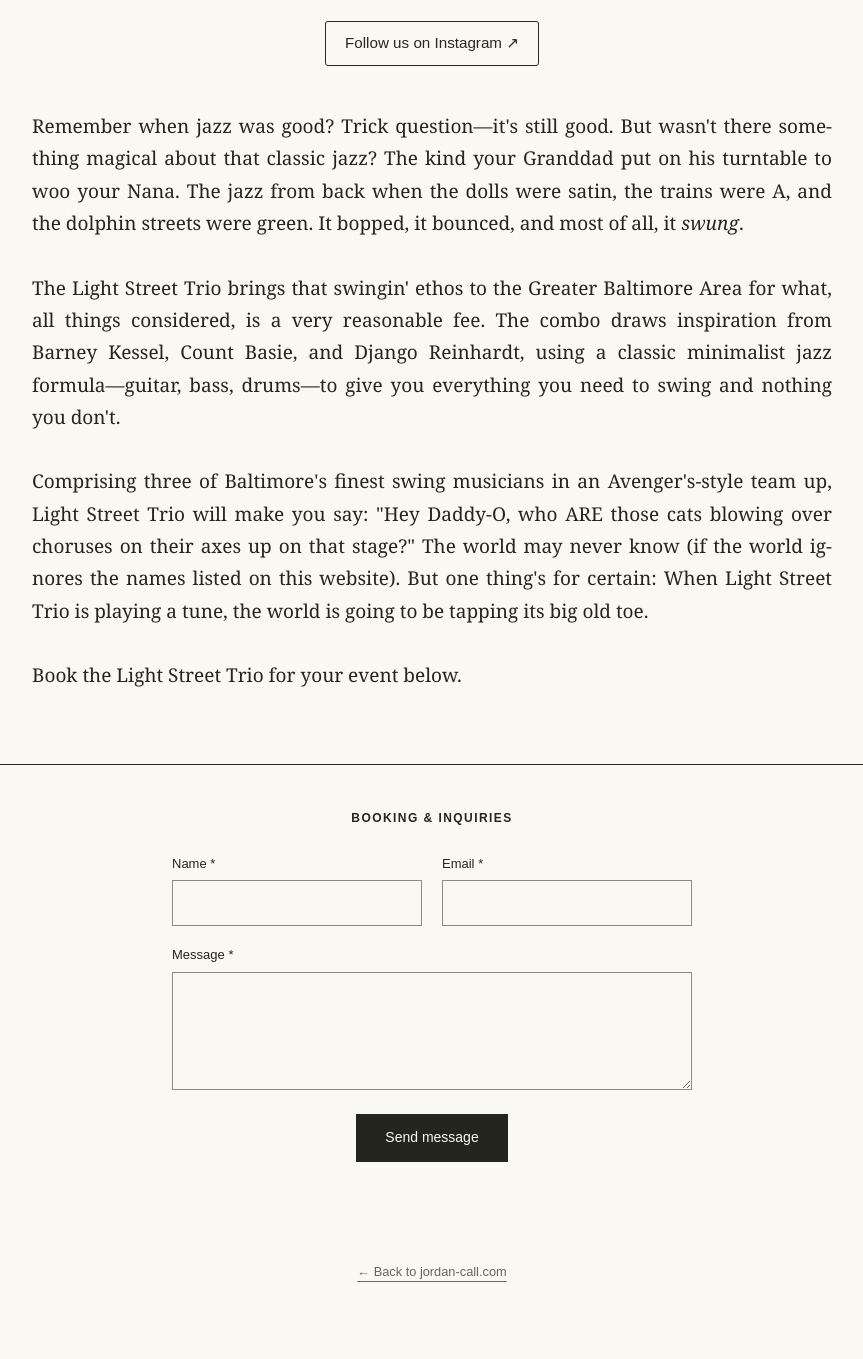
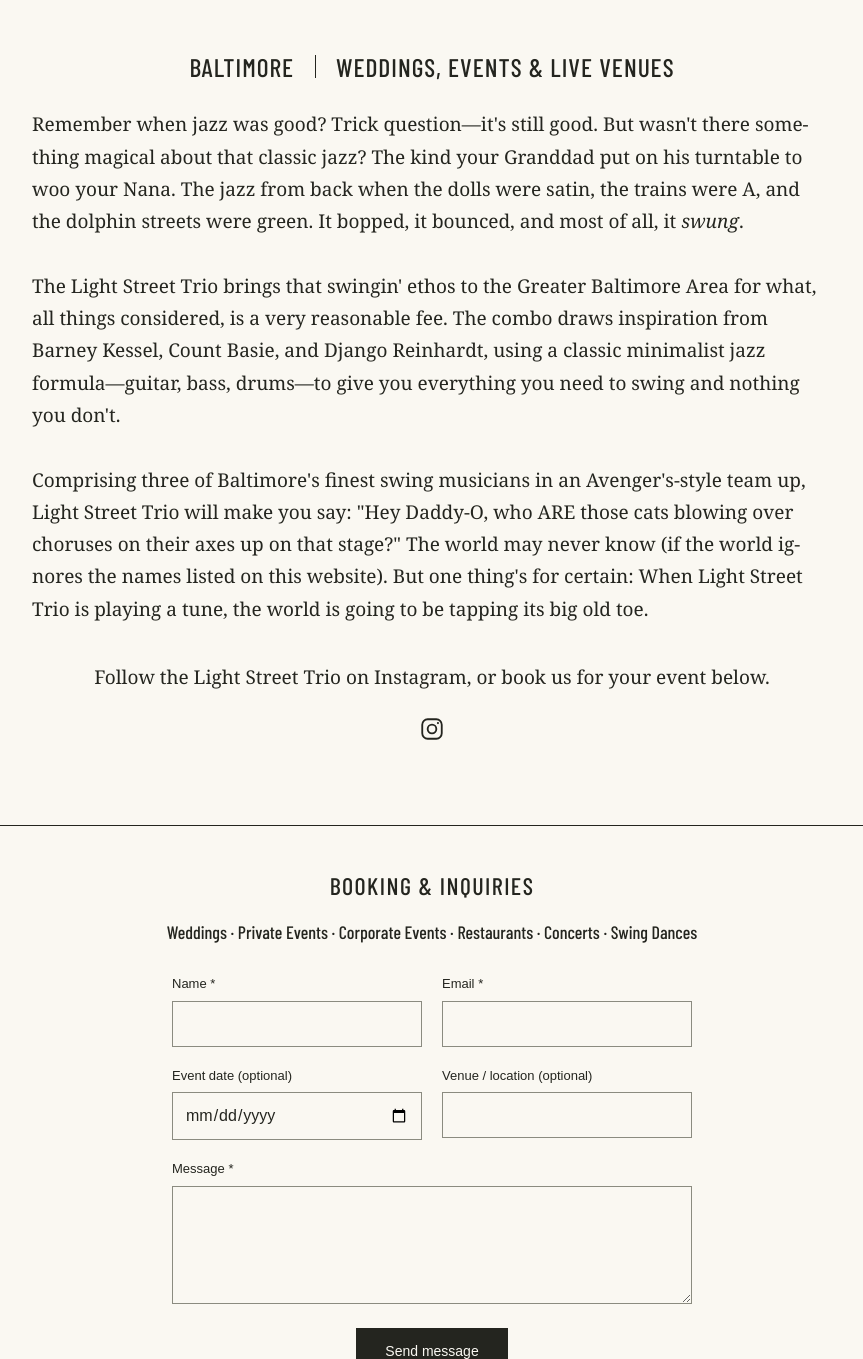
Before and after one commit to jordcall/jordcall.github.io, a website: page light-street-trio/index.html in a window 1280 px wide. Shown: the part 1121-2480 px from the top of the page, without its empty margins (208-1071 px from the left). Before the commit the page ends 2418 px from the top, so only its background shows below. Drawn offline with Linux system fonts and the light colour scheme.

Commit message:
Refine Light Street Trio layout, typography, and booking details

```diff
--- a/assets/css/light-street-trio.css
+++ b/assets/css/light-street-trio.css
@@ -142,14 +142,74 @@
     text-transform: uppercase;
 }
 
-.lst-page .lst-description {
+.lst-page .lst-social {
+    margin-top: 12px;
+    text-align: center;
+}
+
+.lst-page .lst-instagram {
+    display: inline-flex;
+    align-items: center;
+    justify-content: center;
+    min-width: 48px;
+    min-height: 48px;
+    padding: 6px;
+    text-decoration: none;
+}
+
+.lst-page .lst-instagram:hover {
+    color: var(--lst-red);
+    text-decoration: underline;
+}
+
+.lst-page .lst-instagram svg {
+    display: block;
+}
+
+.lst-page .lst-about {
     max-width: 800px;
-    margin: 44px auto 0;
+    margin: 52px auto 0;
+    scroll-margin-top: 24px;
+}
+
+.lst-page .lst-about-title {
+    display: flex;
+    align-items: center;
+    justify-content: center;
+    margin: 0;
+    color: var(--lst-ink);
+    font-family: "LST Barlow Condensed", "Arial Narrow", Arial, sans-serif;
+    font-size: 25.5px;
+    font-weight: 500;
+    line-height: 1.4;
+    text-align: center;
+    text-transform: uppercase;
+    letter-spacing: 0.04em;
+}
+
+.lst-page .lst-heading-divider {
+    flex: 0 0 1px;
+    height: 0.9em;
+    margin-inline: 0.8em;
+    background: var(--lst-ink);
+}
+
+.lst-page .lst-closing {
+    margin: 36px auto 0;
     font-family: Georgia, "Times New Roman", serif;
     font-size: 19px;
     line-height: 1.7;
-    text-align: justify;
-    text-align-last: left;
+    text-align: center;
+    text-wrap: pretty;
+}
+
+.lst-page .lst-description {
+    max-width: 800px;
+    margin: 24px auto 0;
+    font-family: Georgia, "Times New Roman", serif;
+    font-size: 19px;
+    line-height: 1.7;
+    text-align: left;
     hyphens: auto;
     text-wrap: pretty;
 }
@@ -164,9 +224,11 @@
 
 .lst-page .lst-section-title {
     margin: 0;
-    font-size: 12px;
-    font-weight: 700;
-    letter-spacing: 0.12em;
+    font-family: "LST Barlow Condensed", "Arial Narrow", Arial, sans-serif;
+    font-size: 24px;
+    font-weight: 500;
+    line-height: 1.3;
+    letter-spacing: 0.06em;
     text-transform: uppercase;
 }
 
@@ -185,10 +247,29 @@
 }
 
 .lst-page .lst-contact {
+    scroll-margin-top: 24px;
     margin-top: 72px;
     padding-block: 44px 52px;
     border-top: 1px solid var(--lst-ink);
     text-align: center;
+}
+
+.lst-page .lst-booking-details {
+    max-width: 800px;
+    margin: 16px auto 0;
+    font-family: "LST Barlow Condensed", "Arial Narrow", Arial, sans-serif;
+    font-size: 18px;
+    font-weight: 500;
+    line-height: 1.65;
+}
+
+.lst-page .lst-booking-details span {
+    display: inline-block;
+    white-space: nowrap;
+}
+
+.lst-page .lst-optional {
+    font-weight: 400;
 }
 
 .lst-page .lst-booking-form {
@@ -218,6 +299,7 @@
 .lst-page .lst-field textarea {
     display: block;
     width: 100%;
+    min-width: 0;
     min-height: 46px;
     padding: 10px 12px;
     border: 1px solid #8b8b80;
@@ -296,10 +378,29 @@
         margin-top: 4px;
     }
 
+    .lst-page .lst-about {
+        margin-top: 40px;
+    }
+
+    .lst-page .lst-about-title {
+        flex-direction: column;
+        font-size: 20.4px;
+    }
+
+    .lst-page .lst-heading-divider {
+        display: none;
+    }
+
+    .lst-page .lst-closing {
+        margin-top: 32px;
+        font-size: 18px;
+        line-height: 1.65;
+    }
+
     .lst-page .lst-description {
         width: 100%;
         max-width: none;
-        margin-top: 32px;
+        margin-top: 24px;
         font-size: 18px;
         line-height: 1.65;
     }
--- a/light-street-trio/index.html
+++ b/light-street-trio/index.html
@@ -77,25 +77,31 @@
                     referrerpolicy="strict-origin-when-cross-origin"
                     allowfullscreen></iframe>
             </div>
-<div style="text-align: center; margin: 1.5rem 0 2rem;">
-    <a href="https://www.instagram.com/YOUR_HANDLE/"
-       target="_blank"
-       rel="noopener noreferrer"
-       style="display: inline-block; padding: 0.65rem 1.2rem;
-              border: 1px solid #292820; border-radius: 3px;
-              color: #292820; font: inherit; font-size: 0.95rem;
-              text-decoration: none;">
-        Follow us on Instagram ↗
-    </a>
-</div>
+            <section class="lst-about" id="about" aria-labelledby="about-title">
+                <h2 class="lst-about-title" id="about-title"><span>Baltimore</span><span class="lst-heading-divider" aria-hidden="true"></span><span>Weddings, events &amp; live venues</span></h2>
             <p class="lst-description">Remember when jazz was good? Trick question—it's still good. But wasn't there something magical about that classic jazz? The kind your Granddad put on his turntable to woo your Nana. The jazz from back when the dolls were satin, the trains were A, and the dolphin streets were green. It bopped, it bounced, and most of all, it <i>swung</i>.
             <br><br>The Light Street Trio brings that swingin' ethos to the Greater Baltimore Area for what, all things considered, is a very reasonable fee. The combo draws inspiration from Barney Kessel, Count Basie, and Django Reinhardt, using a classic minimalist jazz formula—guitar, bass, drums—to give you everything you need to swing and nothing you don't.
             <br><br>Comprising three of Baltimore's finest swing musicians in an Avenger's-style team up, Light Street Trio will make you say: "Hey Daddy-O, who ARE those cats blowing over choruses on their axes up on that stage?" The world may never know (if the world ignores the names listed on this website). But one thing's for certain: When Light Street Trio is playing a tune, the world is going to be tapping its big old toe.
-            <br><br>Book the Light Street Trio for your event below.</p>
+            </p>
+                <p class="lst-closing">Follow the Light Street Trio on Instagram, or book us for your event below.</p>
+                <div class="lst-social">
+                    <a class="lst-instagram" href="https://www.instagram.com/lightstreettrio/"
+                       target="_blank" rel="noopener noreferrer"
+                       aria-label="Light Street Trio on Instagram (opens in a new tab)">
+                        <svg width="26" height="26" viewBox="0 0 24 24" fill="none"
+                             stroke="currentColor" stroke-width="1.7" aria-hidden="true" focusable="false">
+                            <rect x="3" y="3" width="18" height="18" rx="5"></rect>
+                            <circle cx="12" cy="12" r="4"></circle>
+                            <circle cx="17.5" cy="6.5" r="1" fill="currentColor" stroke="none"></circle>
+                        </svg>
+                    </a>
+                </div>
+            </section>
         </section>
 
-        <footer class="lst-contact" aria-labelledby="booking-title">
+        <footer class="lst-contact" id="booking" aria-labelledby="booking-title">
             <h2 class="lst-section-title" id="booking-title">Booking &amp; inquiries</h2>
+            <p class="lst-booking-details"><span>Weddings</span> <span>· Private Events</span> <span>· Corporate Events</span> <span>· Restaurants</span> <span>· Concerts</span> <span>· Swing Dances</span></p>
             <form class="lst-booking-form" action="https://formspree.io/f/mgvzkbkl" method="POST">
                 <div class="lst-form-row">
                     <div class="lst-field">
@@ -105,6 +111,16 @@
                     <div class="lst-field">
                         <label for="booking-email">Email <span aria-hidden="true">*</span></label>
                         <input id="booking-email" name="email" type="email" autocomplete="email" required>
+                    </div>
+                </div>
+                <div class="lst-form-row">
+                    <div class="lst-field">
+                        <label for="booking-date">Event date <span class="lst-optional">(optional)</span></label>
+                        <input id="booking-date" name="event_date" type="date">
+                    </div>
+                    <div class="lst-field">
+                        <label for="booking-location">Venue / location <span class="lst-optional">(optional)</span></label>
+                        <input id="booking-location" name="venue_location" type="text">
                     </div>
                 </div>
                 <div class="lst-field">
```
